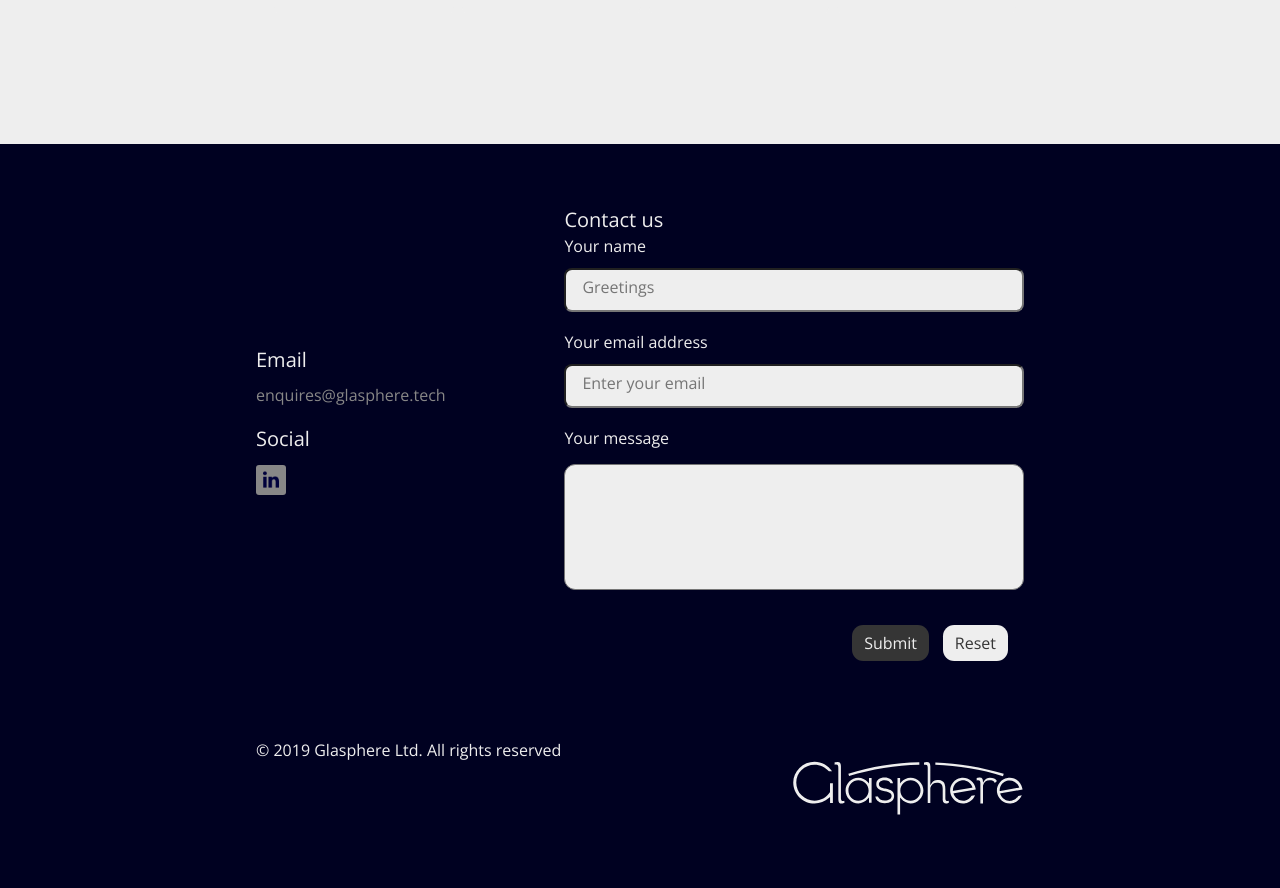
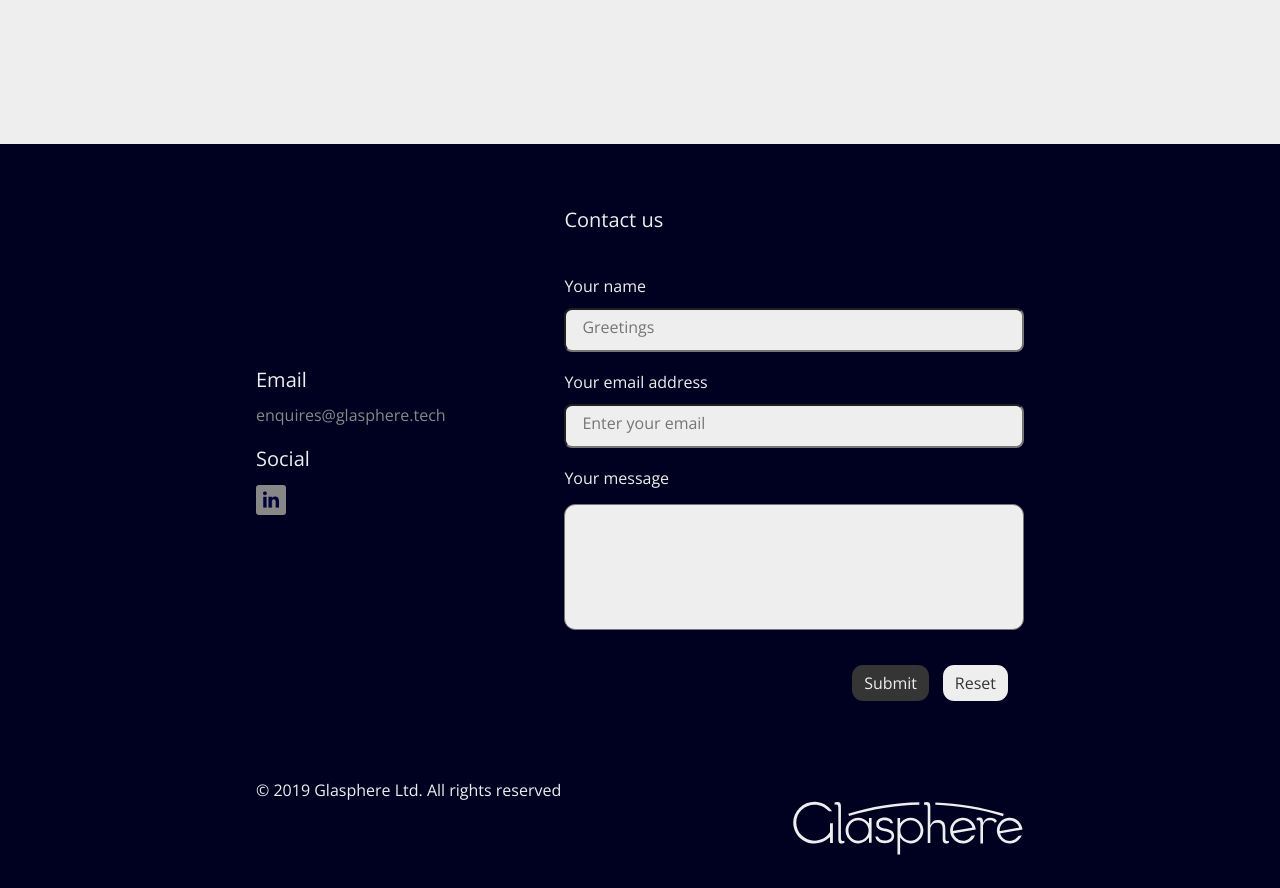
Before and after one commit to bridgelancer/glasphere-page, a Django app: page / in a window 1280 px wide. Shown: the part 1535-2423 px from the top of the page. Before the commit the page ends 2350 px from the top, so only its background shows below. Run offline with Django 3.2, Linux system fonts and the light colour scheme; some libraries are stand-ins or nearby versions.

Commit message:
Fix style of Contact us

```diff
--- a/page/frontend/static/frontend/main.css
+++ b/page/frontend/static/frontend/main.css
@@ -307,6 +307,10 @@ a:hover {
     margin-bottom: 0;
 }
 
+#contact form h5 {
+    padding-bottom: 2em;
+}
+
 .info > div {
     padding-bottom: 1em;
 }
```
